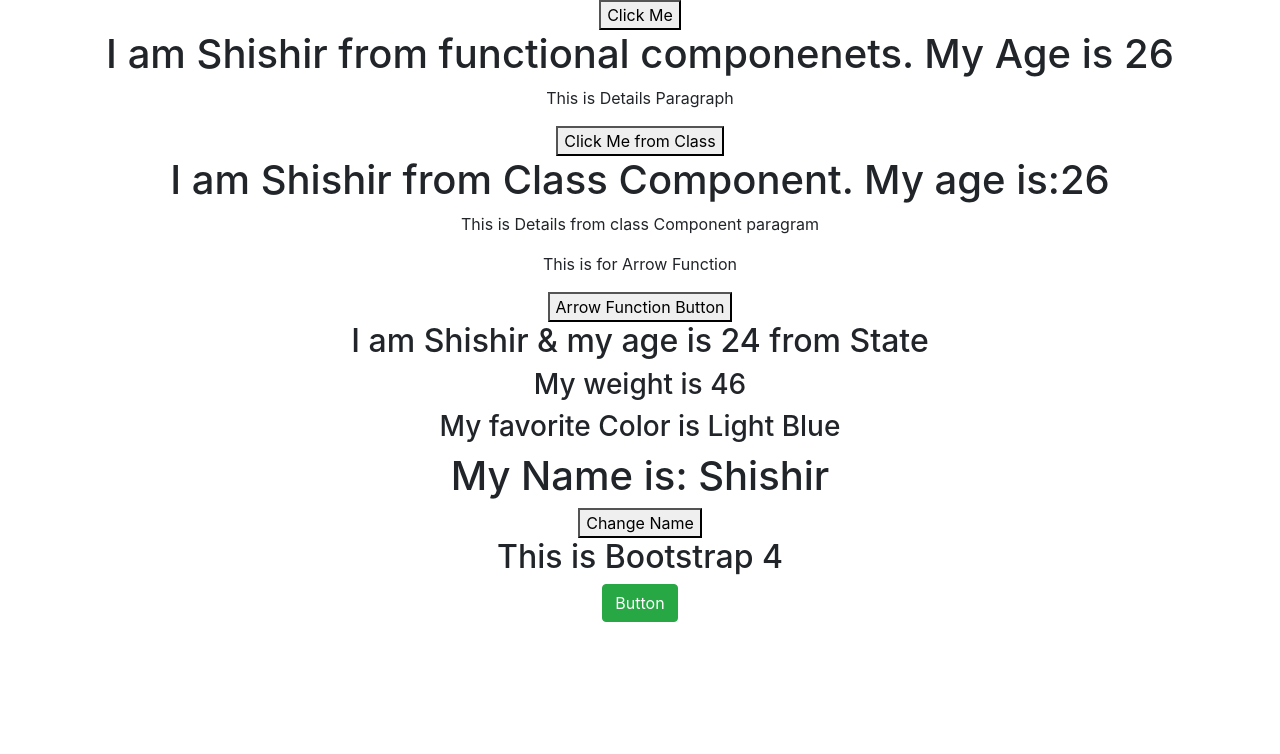
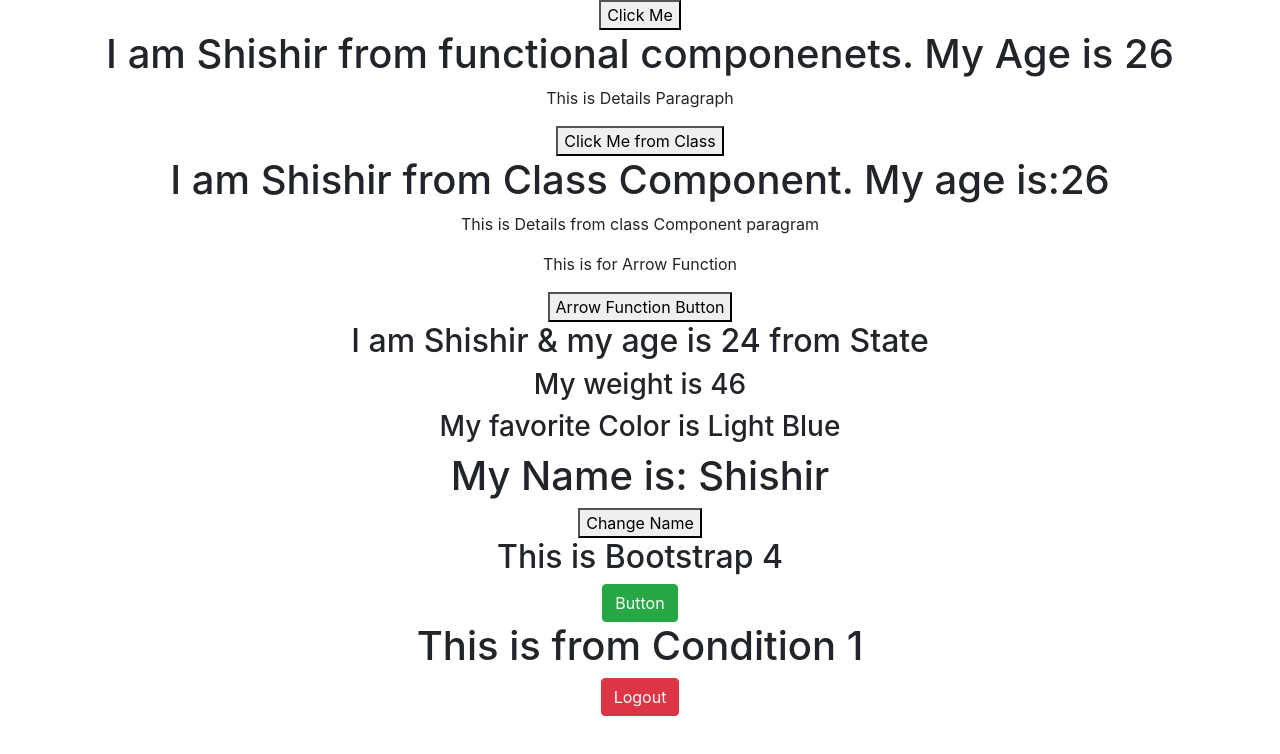
Before and after one commit to shishir75/React-101, a React (Create React App) app: page / in a window 1280 px wide. Shown: the top 754 px of the page. Built offline with nearby package versions, Linux system fonts and the light colour scheme.

Commit message:
If Else Conditional Return

```diff
--- a/src/App.js
+++ b/src/App.js
@@ -6,6 +6,7 @@ import Arrow from "./components/Arrow";
 import State from "./components/State";
 import SetState from "./components/SetState";
 import Bootstrap from "./components/Bootstrap";
+import Condition1 from "./components/Condition1";
 
 function App() {
   return (
@@ -21,6 +22,8 @@ function App() {
       <SetState></SetState>
 
       <Bootstrap></Bootstrap>
+
+      <Condition1></Condition1>
     </div>
   );
 }
--- /dev/null
+++ b/src/components/Condition1.js
@@ -0,0 +1,31 @@
+import React, { Component } from "react";
+import "../../node_modules/bootstrap/dist/css/bootstrap.min.css";
+
+class Conditon1 extends Component {
+  constructor() {
+    super();
+    this.state = {
+      loggedIn: true,
+    };
+  }
+
+  render() {
+    if (this.state.loggedIn === true) {
+      return (
+        <div>
+          <h1>This is from Condition 1</h1>
+          <button className="btn btn-danger">Logout</button>
+        </div>
+      );
+    } else {
+      return (
+        <div>
+          <h1>This is from Condition 1</h1>
+          <button className="btn btn-primary">Login</button>
+        </div>
+      );
+    }
+  }
+}
+
+export default Conditon1;
```
